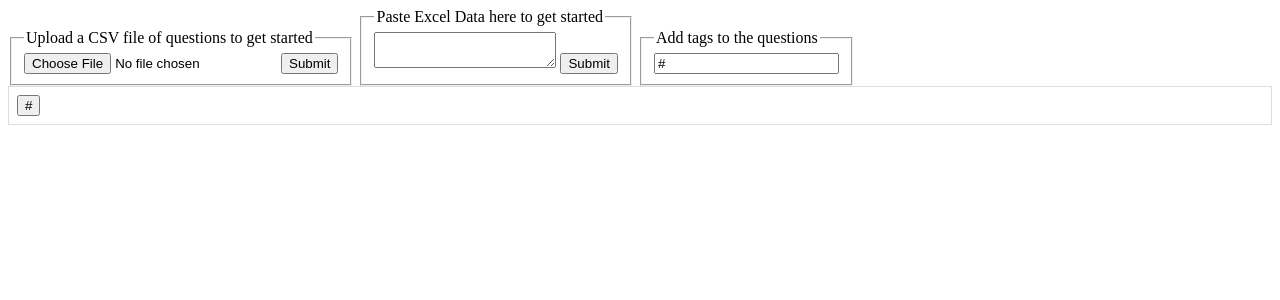
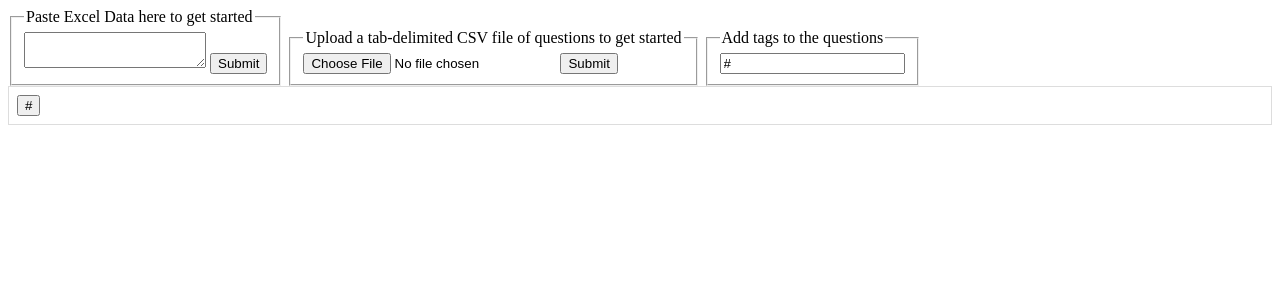
Before and after one commit to crdunn/copypaste_from_tsv, a Flask app: page / in a window 1280 px wide. Shown: the top 300 px of the page. Run offline with Flask 3, Linux system fonts and the light colour scheme.

Commit message:
Update index.html

```diff
--- a/templates/index.html
+++ b/templates/index.html
@@ -27,17 +27,17 @@
 </head>
 <body>
     <div>
+        <form action="/paste" method="POST" enctype="multipart/form-data">
+            <fieldset>
+            <legend>Paste Excel Data here to get started</legend>
+            <textarea name="data"></textarea>
+            <input type="submit">
+            </fieldset>
+        </form>
     <form action="/upload" method="POST" enctype="multipart/form-data">
         <fieldset>
-        <legend>Upload a CSV file of questions to get started</legend>
+        <legend>Upload a tab-delimited CSV file of questions to get started</legend>
         <input type="file" name="file">
-        <input type="submit">
-        </fieldset>
-    </form>
-    <form action="/paste" method="POST" enctype="multipart/form-data">
-        <fieldset>
-        <legend>Paste Excel Data here to get started</legend>
-        <textarea name="data"></textarea>
         <input type="submit">
         </fieldset>
     </form>
```
